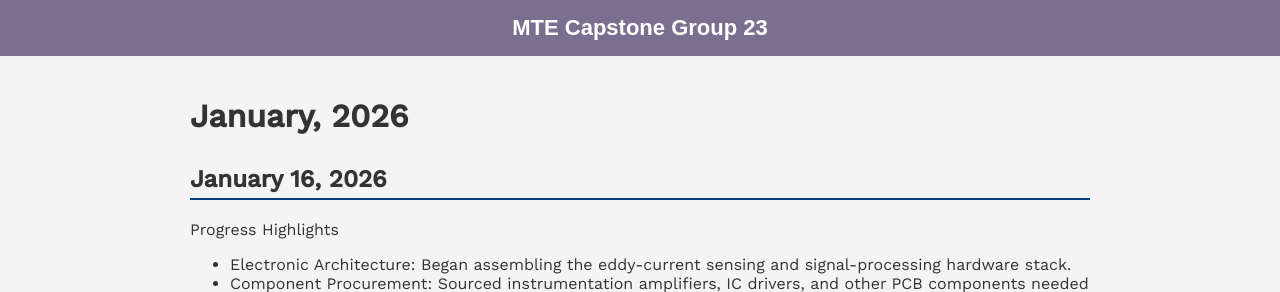
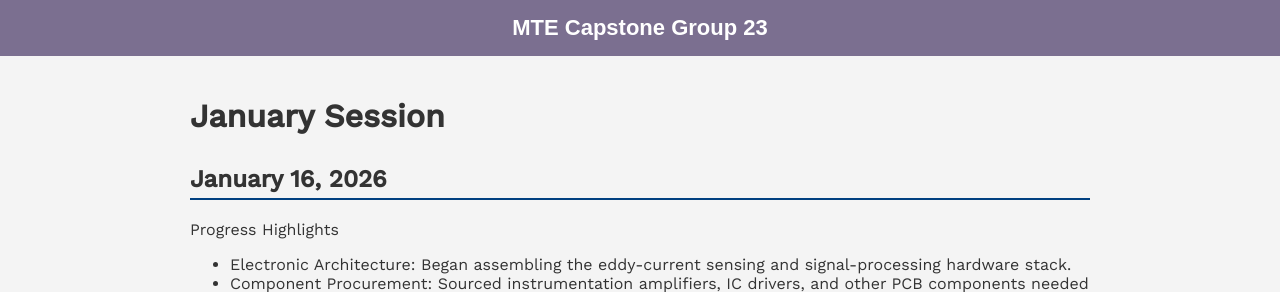
Before and after one commit to warisz/mte-capstone, a Jekyll site: the page built from meetings/jan-2026.md, in a window 1280 px wide. Shown: the top 292 px of the page. Built offline with Jekyll 4.4.1, drawn with Linux system fonts in a browser that asks for light colours.

Commit message:
Update jan-2026.md

```diff
--- a/meetings/jan-2026.md
+++ b/meetings/jan-2026.md
@@ -3,7 +3,7 @@ layout: default
 title: January, 2026
 ---
 
-# January, 2026
+# January Session
 ## January 16, 2026
 Progress Highlights
 - Electronic Architecture: Began assembling the eddy-current sensing and signal-processing hardware stack.
```
